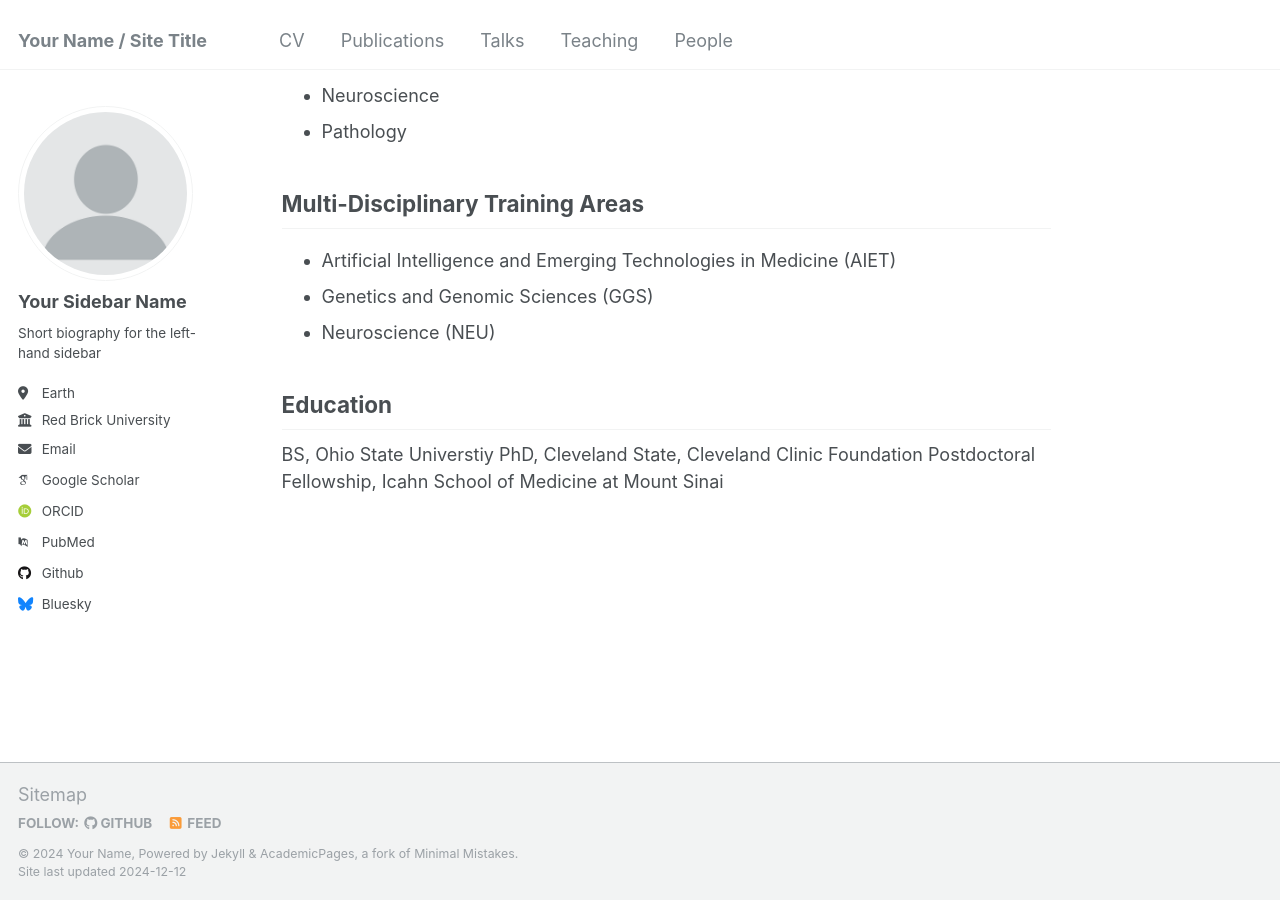
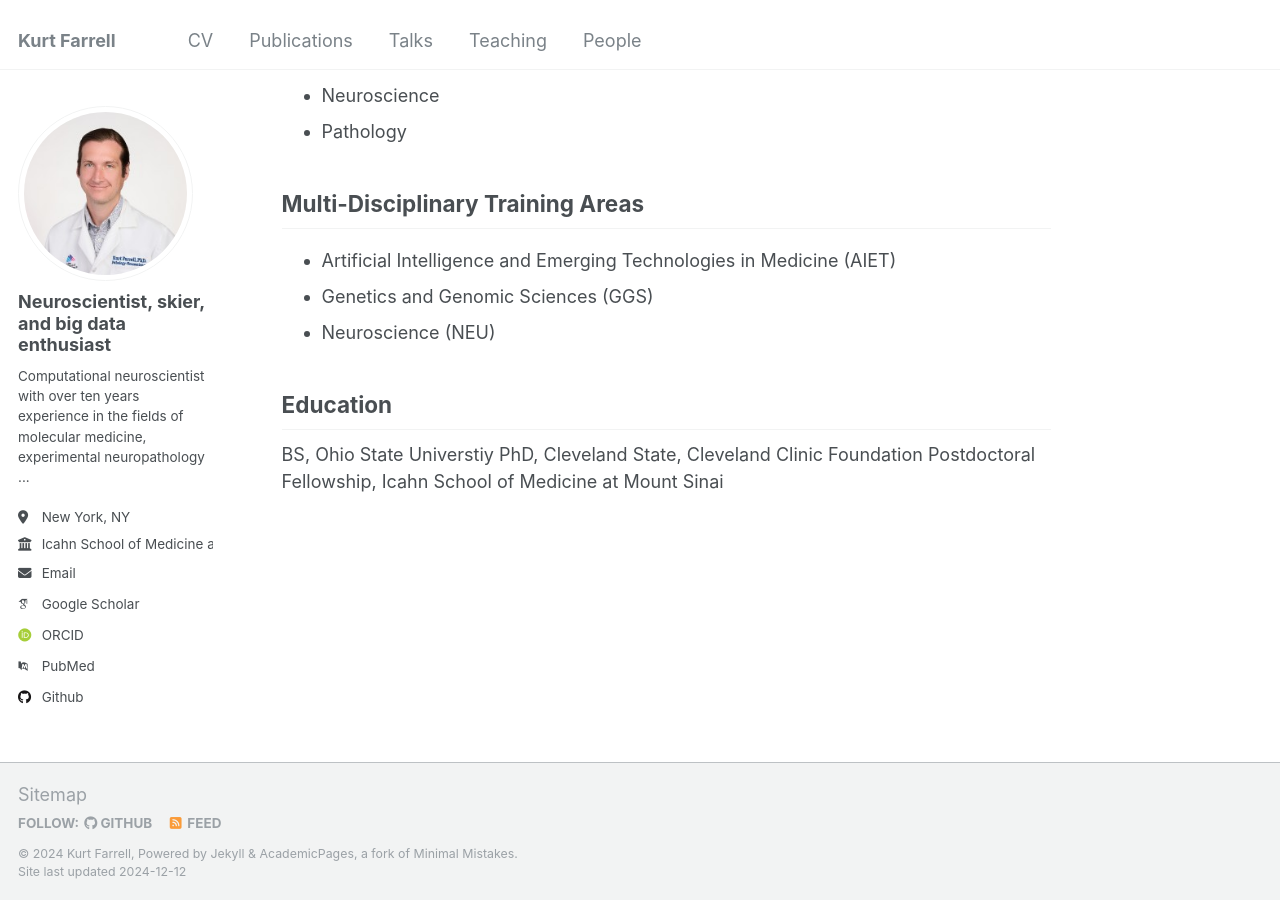
Before and after one commit to farrell120/kurt-farrell.github.io, a Jekyll site: the page built from _pages/about.md, in a window 1280 px wide and 900 px high, scrolled down 954 px. Built offline with Jekyll 4.4.1, drawn with Linux system fonts in a browser that asks for light colours; some web fonts are replaced.

Commit message:
Update _config.yml

```diff
--- a/_config.yml
+++ b/_config.yml
@@ -8,35 +8,35 @@
 
 # Basic Site Settings
 locale                   : "en-US"
-title                    : "Your Name / Site Title"
+title                    : "Kurt Farrell"
 title_separator          : "-"
-name                     : &name "Your Name"
+name                     : &name "Kurt Farrell"
 description              : &description "personal description"
-url                      : https://academicpages.github.io # the base hostname & protocol for your site e.g. "https://[your GitHub username].github.io"
+url                      : https://center-for-computational-neuropathology.github.io/kurtfarrell.github.io
 baseurl                  : "" # the subpath of your site, e.g. "/blog"
-repository               : "academicpages/academicpages.github.io"
+repository               : "center-for-computational-neuropathology.github.io/kurtfarrell.github.io"
 
 # Site Author - The following control what appear as part of the author content on the side bar.
 #               If a field is blank the icon and link will not appear, otherwise it will be shown.
 #               Additional customization can be done by editing /_includes/author-profile.html
 author:
   # Biographic information
-  avatar           : "profile.png"
-  name             : "Your Sidebar Name"
+  avatar           : "1722439920426.jpeg"
+  name             : "Neuroscientist, skier, and big data enthusiast"
   pronouns         : # example: "she/her"
-  bio              : "Short biography for the left-hand sidebar"
-  location         : "Earth"
-  employer         : "Red Brick University"
+  bio              : "Computational neuroscientist with over ten years experience in the fields of molecular medicine, experimental neuropathology ..."
+  location         : "New York, NY"
+  employer         : "Icahn School of Medicine at Mount Sinai"
   uri              : # URL
-  email            : "none@example.org"
+  email            : "kurt.farrell@mssm.edu"
 
   # Academic websites
   arxiv            : # URL - Update with the correct link to your profile
-  googlescholar    : "https://scholar.google.com/citations?user=PS_CX0AAAAAJ"
+  googlescholar    : "https://scholar.google.com/citations?user=JkiZLyMAAAAJ&hl=en"
   impactstory      : # URL
-  orcid            : "http://orcid.org/yourorcidurl"
+  orcid            : "https://orcid.org/0000-0001-6955-7278"
   semantic         : # URL
-  pubmed           : "https://www.ncbi.nlm.nih.gov/pubmed/?term=john+snow"
+  pubmed           : "https://pubmed.ncbi.nlm.nih.gov/?term=kurt+farrell"
   researchgate     : # URL
   scopus           : # URL
 
@@ -44,12 +44,12 @@ author:
   bitbucket        : # Username - Update with your username on the site
   codepen          : # Username
   dribbble         : # Username
-  github           : "academicpages"
+  github           : "Center-for-Computational-Neuropathology"
   kaggle           : # Username
   stackoverflow    : # User number or user number and name (i.e., use "1" or "1/jeff-atwood")
 
   # Social media
-  bluesky          : "bsky.app" # Replace this with you Bluesky username
+  bluesky          : # Replace this with you Bluesky username
   facebook         : # Username
   flickr           : # Username
   foursquare       : # Username
```
